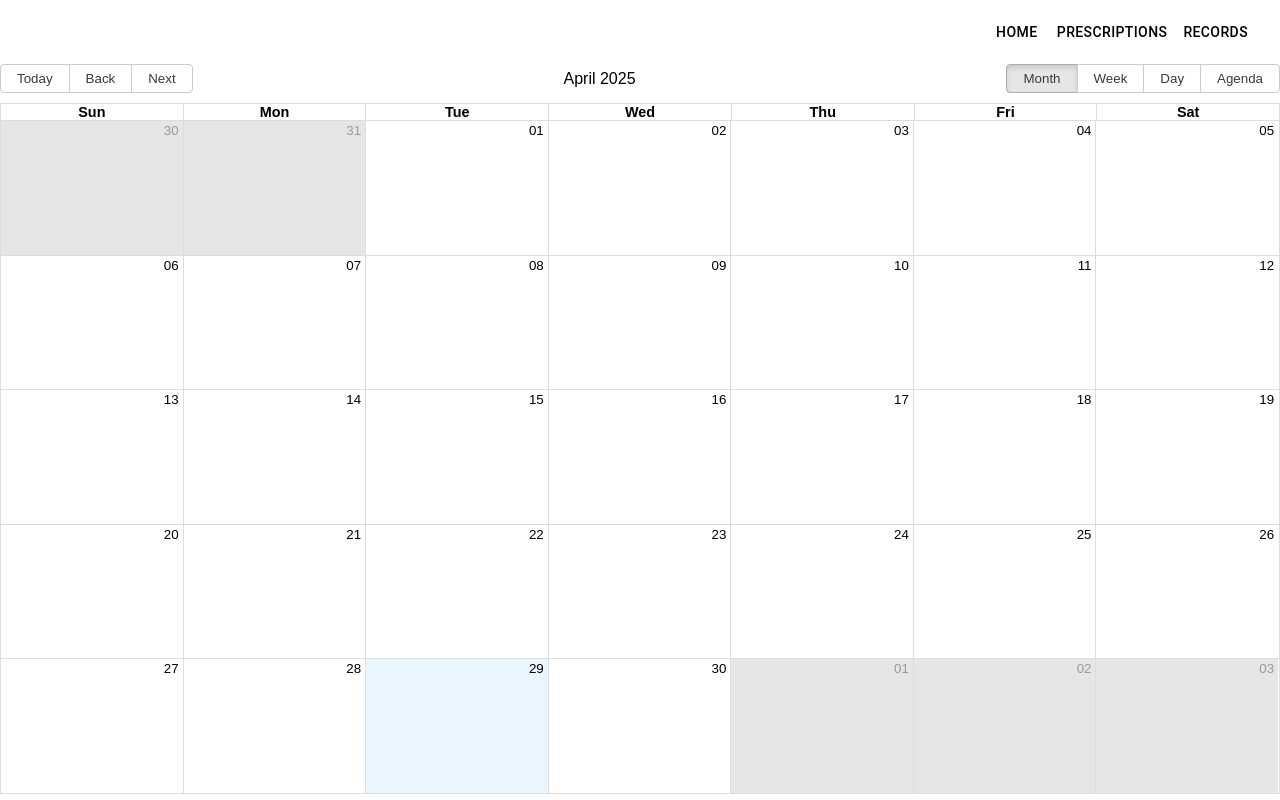
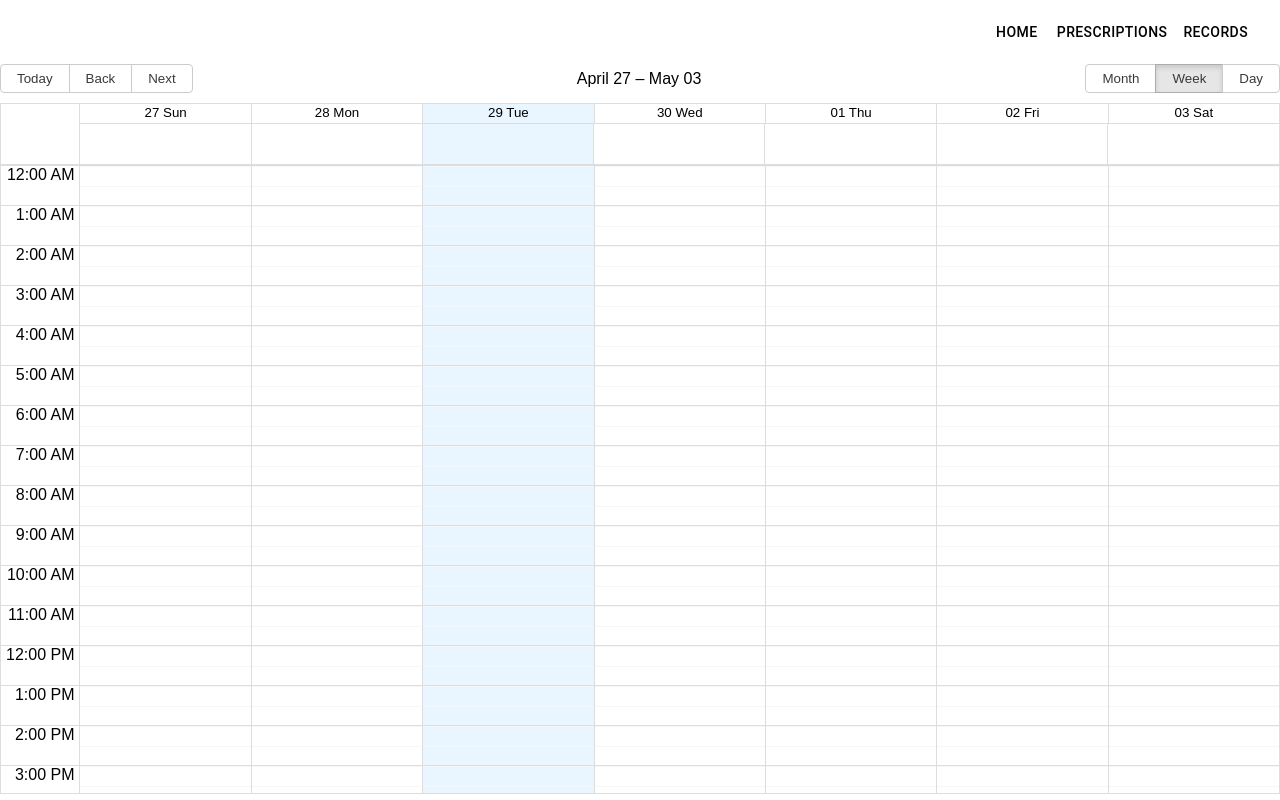
Before and after one commit to B1gYoshi/gupta-care, a Next.js app in the folder frontend/: page /patient/home in a window 1280 px wide. Built offline with nearby package versions, Linux system fonts and the light colour scheme; no server answers.

Commit message:
fixed views for calendar

```diff
--- a/frontend/components/calendar.tsx
+++ b/frontend/components/calendar.tsx
@@ -1,22 +1,35 @@
-import { Calendar, momentLocalizer } from 'react-big-calendar'
+import { Calendar, momentLocalizer, View, Views } from 'react-big-calendar'
 import 'react-big-calendar/lib/css/react-big-calendar.css';
 import moment from 'moment'
 import './calendar.css'
+import { useMemo, useState } from 'react';
 
-// Setup the localizer by providing the moment (or globalize, or Luxon) Object
-// to the correct localizer.
-const localizer = momentLocalizer(moment) // or globalizeLocalizer
 
-const AppointmentCalendar = (props: any) => (
-    <div className='calendarContainer'>
+const localizer = momentLocalizer(moment)
+
+const AppointmentCalendar = (props: any) => {
+    const [currentView, setCurrentView] = useState("week");
+    const allowedViews: View[] = ['month', 'week', 'day'];
+
+    const { views } = useMemo(() => {
+        return {
+          views: allowedViews,
+        };
+      }, []);
+
+    return <div className='calendarContainer'>
         <Calendar
         localizer={localizer}
         startAccessor="start"
         endAccessor="end"
+        views={views}
+        view={currentView as View}
+        onView={(view) => setCurrentView(view)}
+        defaultView="week"
         />
     </div>
 
 
-)
+}
 
 export default AppointmentCalendar;
```
